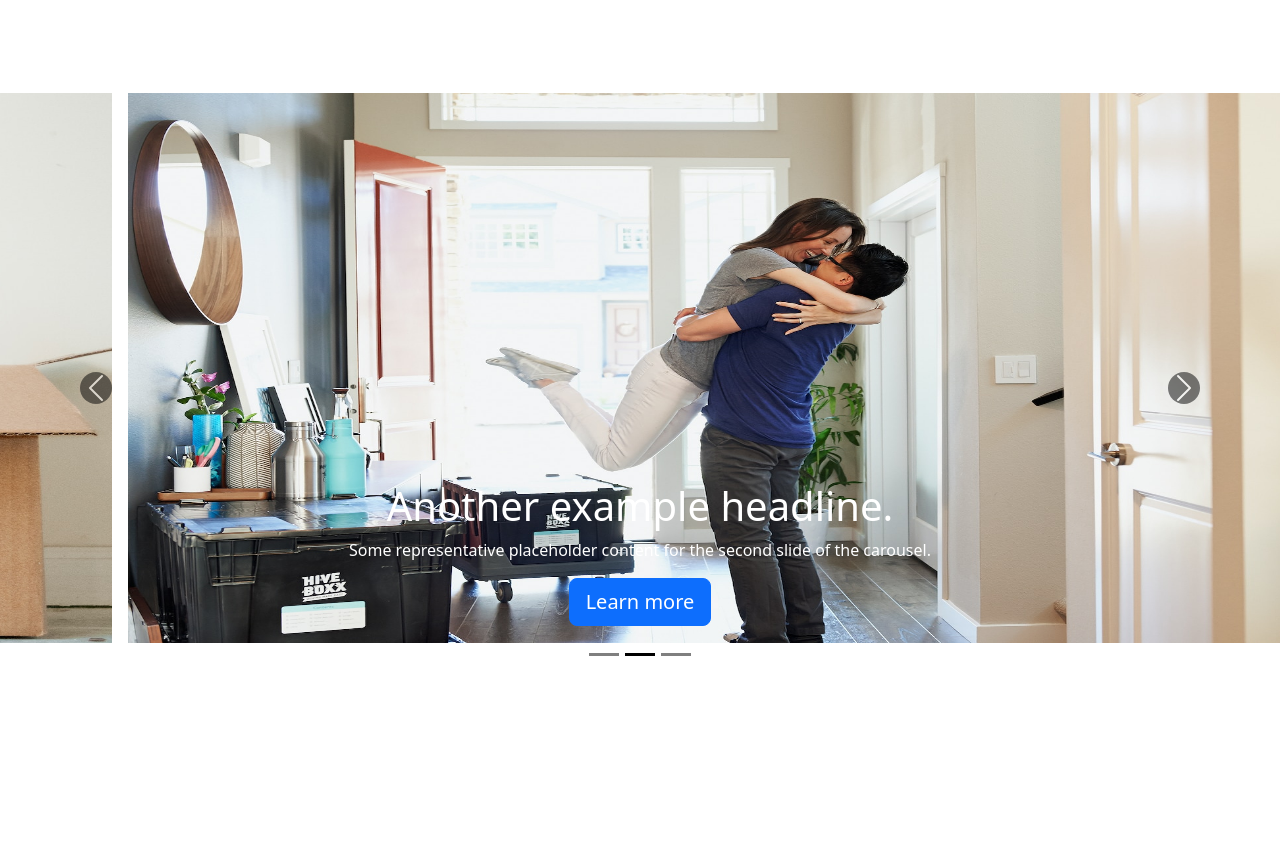
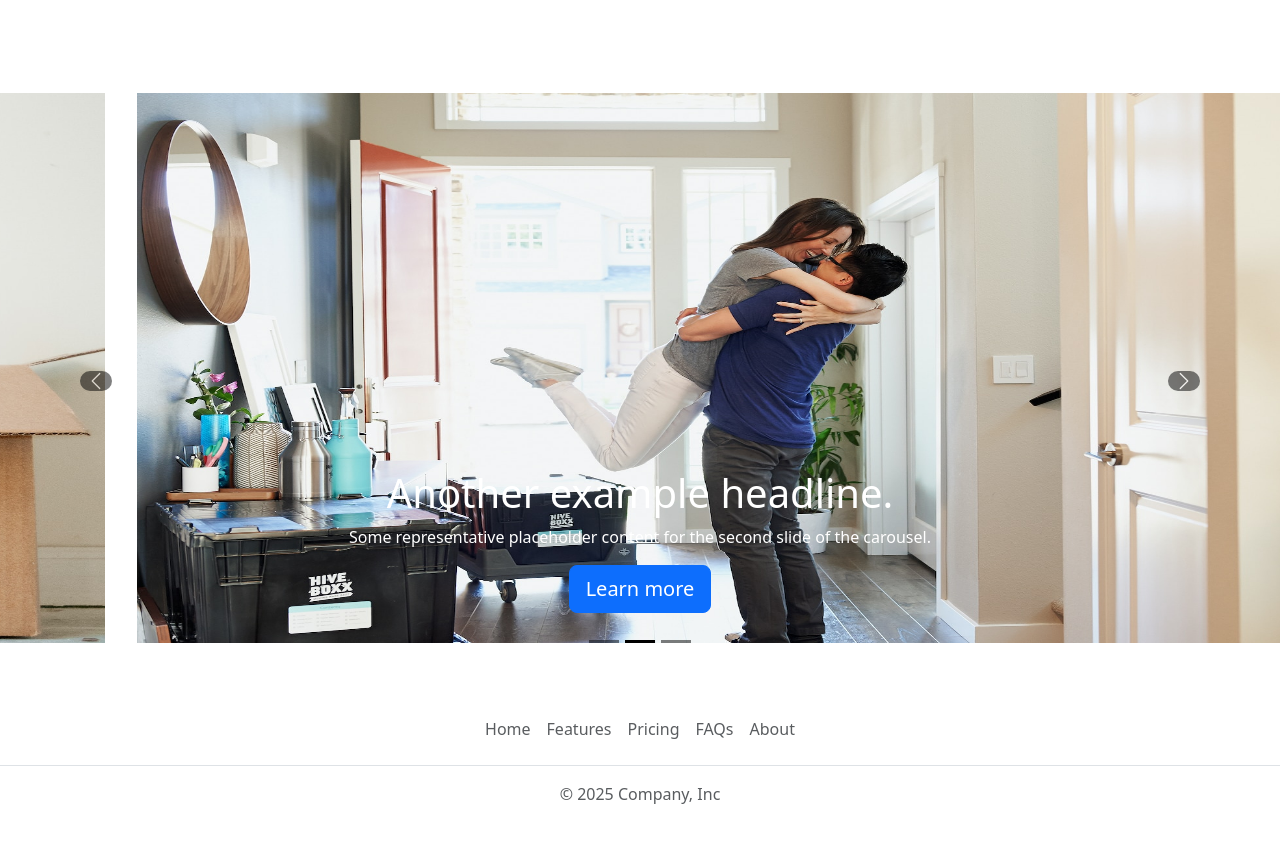
Before and after one commit to ishan-053/READING-SITE, a plain HTML site: page index.html in a window 1280 px wide. Shown: the part 1314-2157 px from the top of the page. Before the commit the page ends 1996 px from the top, so only its background shows below. Drawn offline with nearby package versions, Linux system fonts and the light colour scheme.

Commit message:
update 2

```diff
--- a/index.html
+++ b/index.html
@@ -26,19 +26,21 @@
 }
 .corousel-img{
   height: 550px;
-  width: 79rem;
-  margin-left: 128px;
-  margin-right: auto;
-  margin-bottom: 3%;
+  width: 78rem;
+  margin-left: 137px;
+  margin-right: 20rem;
+  margin-bottom: 2%;
 
 }
 .carousel-control-prev-icon{
   background-color: black;
   border-radius: 50px;
+  height: 20px;
 }
 .carousel-control-next-icon{
   background-color: black;
   border-radius: 50px;
+   height: 20px;
 }
 #myCarousel .carousel-indicators [data-bs-target]{
   background-color: black;
@@ -115,6 +117,15 @@ Get a quote
   <button class="carousel-control-next" type="button" data-bs-target="#myCarousel" data-bs-slide="next">
    <span class="carousel-control-next-icon" aria-hidden="true"></span>
     <span class="visually-hidden">Next</span> </button> </div>
+
+
+    <footer class="py-3 my-4"> <ul class="nav justify-content-center border-bottom pb-3 mb-3"> <li class="nav-item"><a href="#" class="nav-link px-2 text-body-secondary">Home</a></li>
+      <li class="nav-item"><a href="#" class="nav-link px-2 text-body-secondary">Features</a></li>
+      <li class="nav-item"><a href="#" class="nav-link px-2 text-body-secondary">Pricing</a></li>
+       <li class="nav-item"><a href="#" class="nav-link px-2 text-body-secondary">FAQs</a></li>
+        <li class="nav-item"><a href="#" class="nav-link px-2 text-body-secondary">About</a></li> </ul>
+         <p class="text-center text-body-secondary">© 2025 Company, Inc</p> </footer>
+
 <script src="https://cdn.jsdelivr.net/npm/bootstrap@5.3.8/dist/js/bootstrap.bundle.min.js" integrity="sha384-FKyoEForCGlyvwx9Hj09JcYn3nv7wiPVlz7YYwJrWVcXK/BmnVDxM+D2scQbITxI" crossorigin="anonymous"></script>
 </body>
 
```
